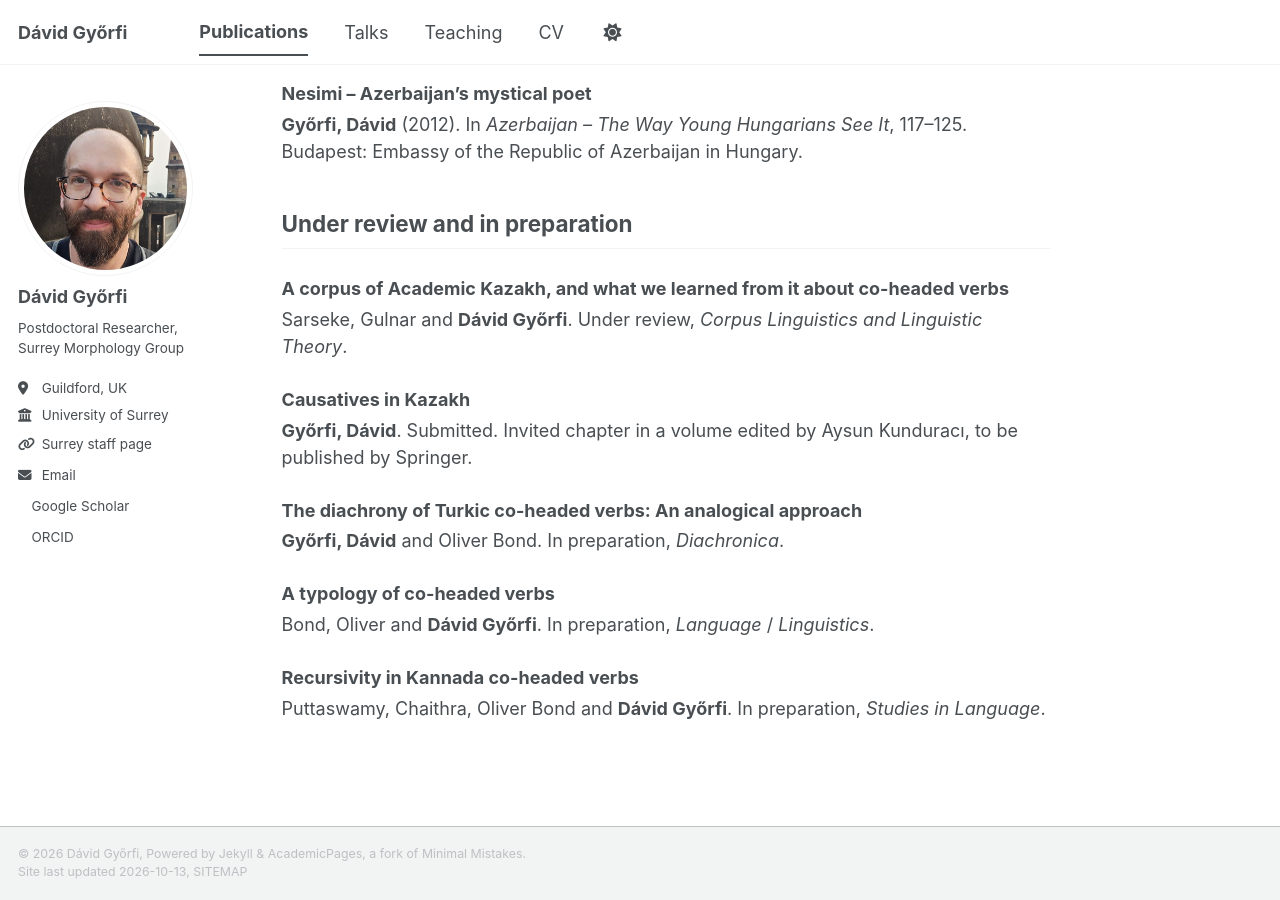
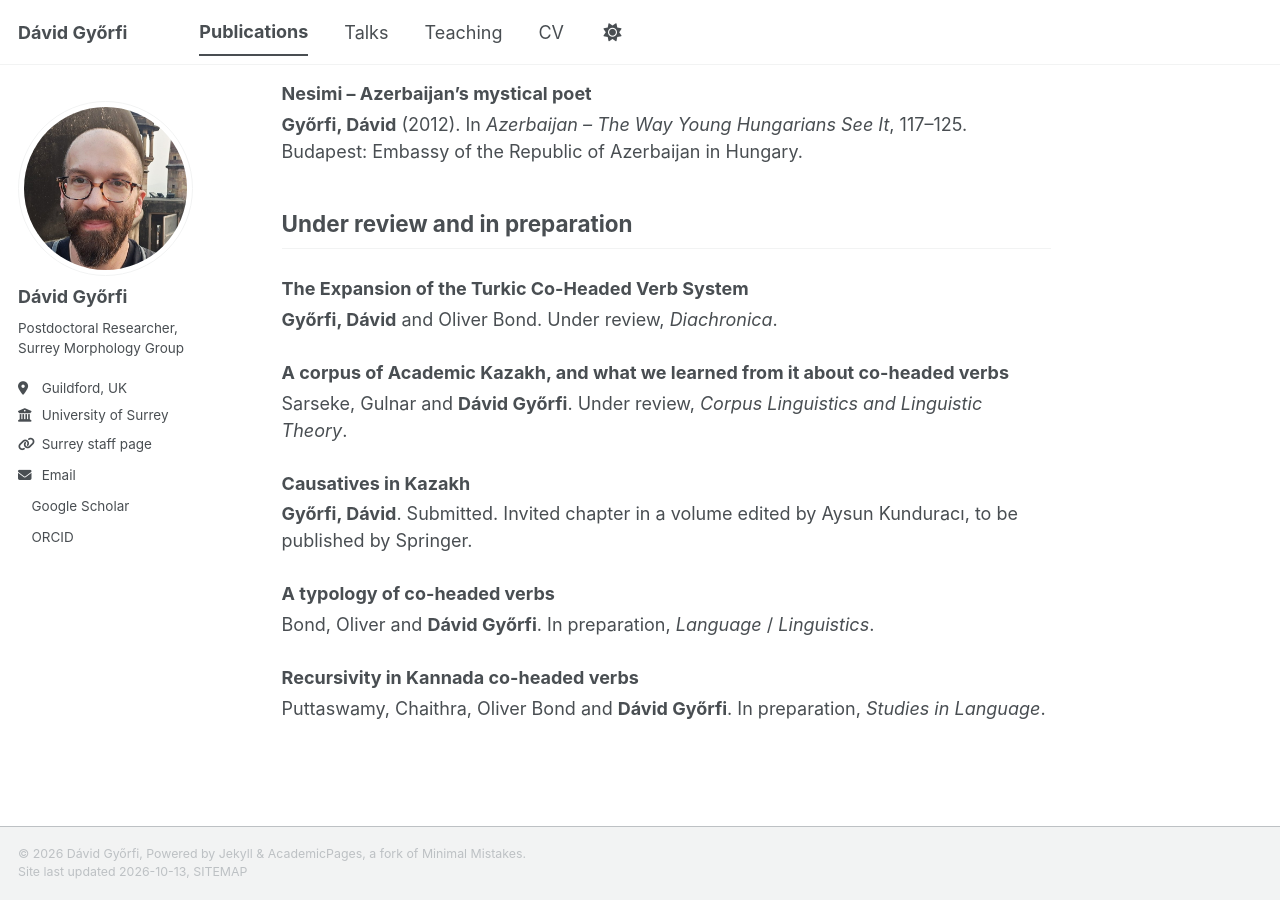
Before and after one commit to gyorfid/gyorfid.github.io, a Jekyll site: the page built from _pages/publications.md, in a window 1280 px wide and 900 px high, scrolled down 802 px. Built offline with Jekyll 4.4.1, drawn with Linux system fonts in a browser that asks for light colours; a style sheet for code colours, icons or effects is not loaded.

Commit message:
Update publications with new and removed entries
Added new publication entry on the Turkic co-headed verb system and removed an entry on the diachrony of Turkic co-headed verbs.

```diff
--- a/_pages/publications.md
+++ b/_pages/publications.md
@@ -41,15 +41,15 @@ Turkish translation by Ecem Arlı (2026): [Harezmce: Çağatay Türkçesi Önces
 
 ## Under review and in preparation
 
+### The Expansion of the Turkic Co-Headed Verb System
+**Győrfi, Dávid** and Oliver Bond. Under review, *Diachronica*.
+
 ### A corpus of Academic Kazakh, and what we learned from it about co-headed verbs
 Sarseke, Gulnar and **Dávid Győrfi**. Under review, *Corpus Linguistics and Linguistic Theory*.
 
 ### Causatives in Kazakh
 **Győrfi, Dávid**. Submitted. Invited chapter in a volume edited by Aysun Kunduracı, to be published by Springer.
 
-### The diachrony of Turkic co-headed verbs: An analogical approach
-**Győrfi, Dávid** and Oliver Bond. In preparation, *Diachronica*.
-
 ### A typology of co-headed verbs
 Bond, Oliver and **Dávid Győrfi**. In preparation, *Language* / *Linguistics*.
 
```
